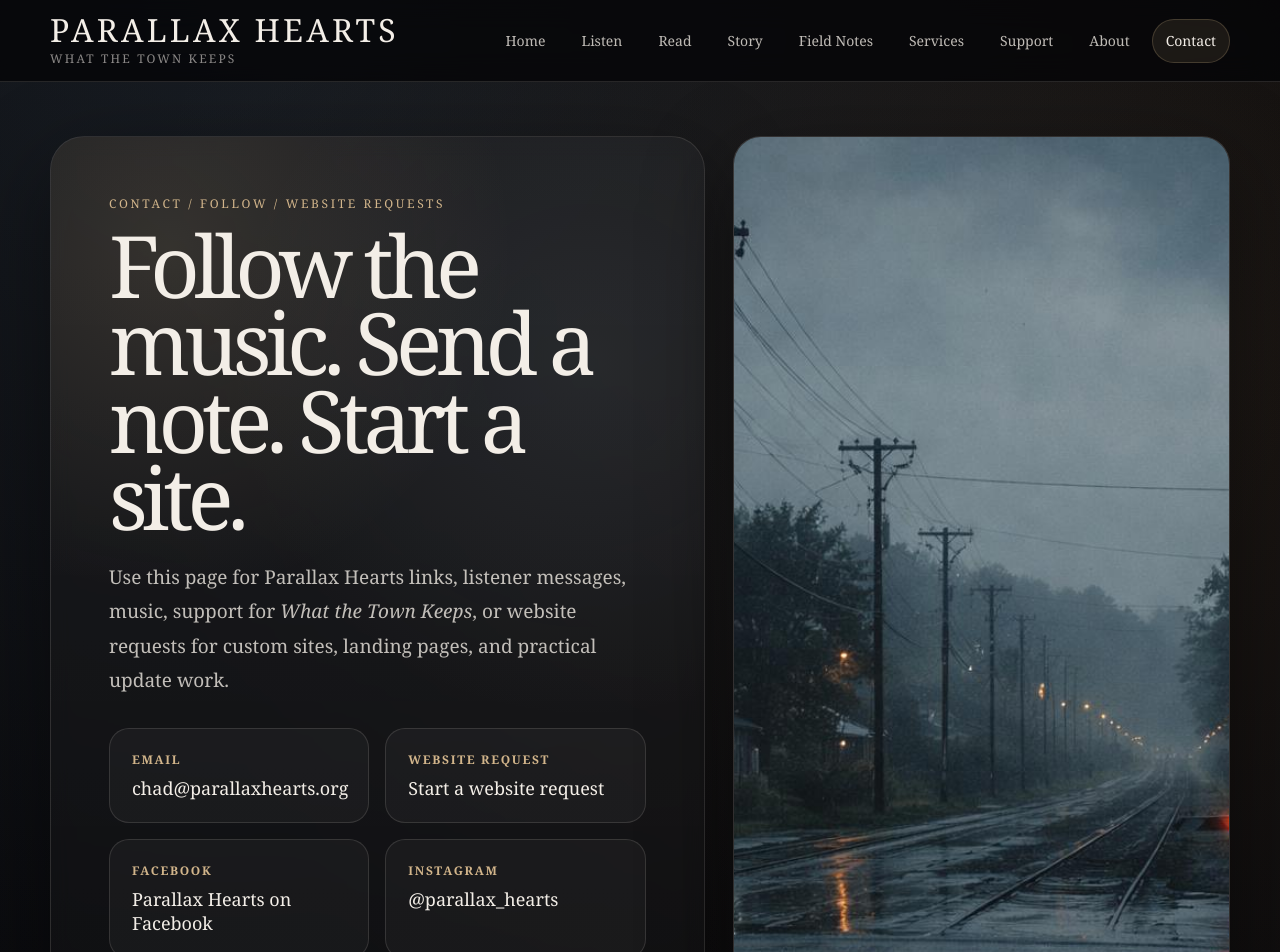
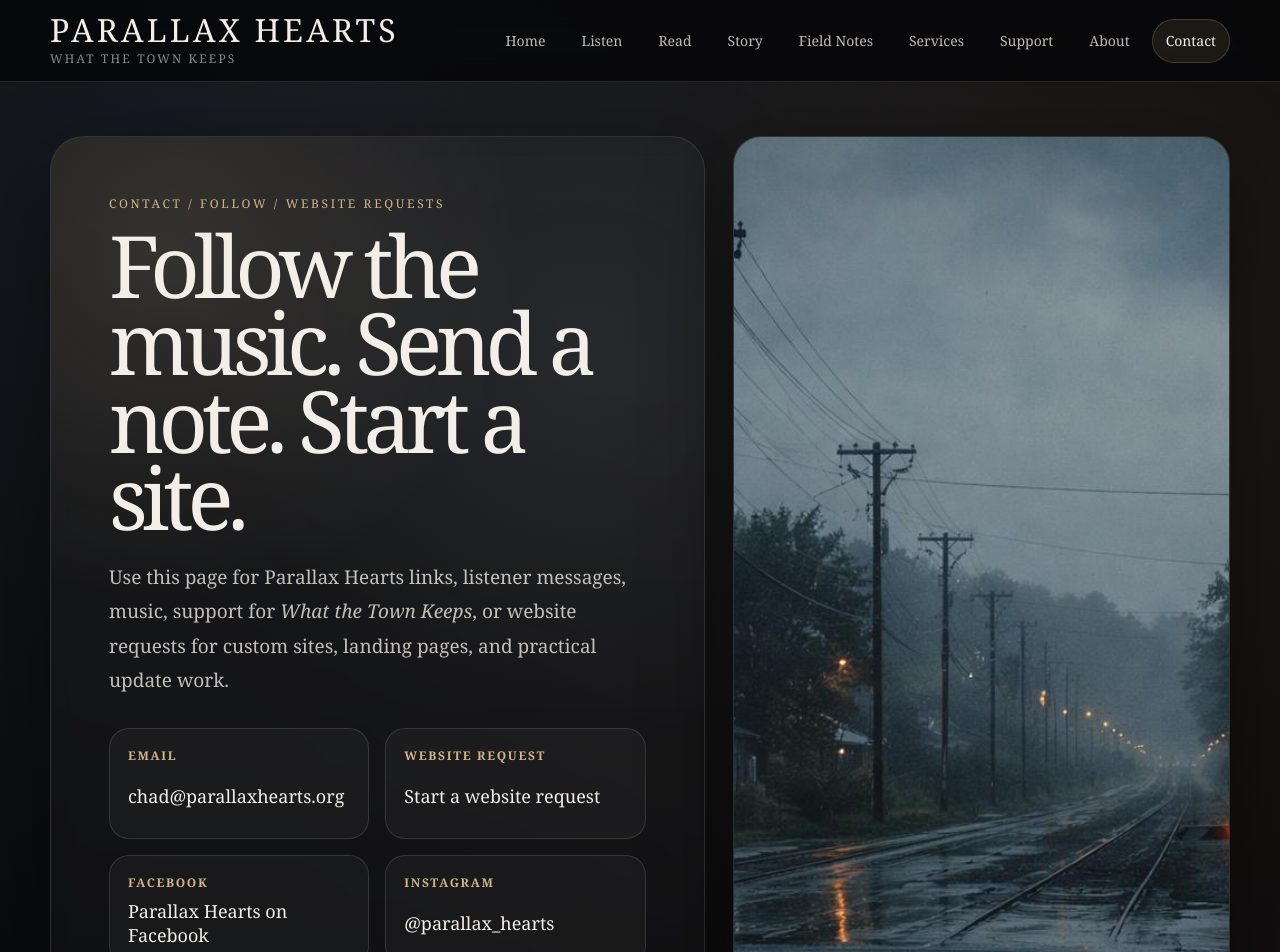
Before and after one commit to chthomps4/parallaxhearts-site, a Next.js app in the folder site/: page /contact in a window 1280 px wide. Shown: the top 952 px of the page. Built offline with nearby package versions, Linux system fonts and the light colour scheme.

Commit message:
Improve contact link tap targets

```diff
--- a/site/app/contact/page.tsx
+++ b/site/app/contact/page.tsx
@@ -198,7 +198,7 @@ export default function ContactPage() {
                       style={{
                         border: "1px solid var(--line)",
                         borderRadius: "20px",
-                        padding: "22px",
+                        padding: "18px",
                         background: "rgba(255,255,255,0.035)",
                       }}
                     >
@@ -223,6 +223,10 @@ export default function ContactPage() {
                           textDecoration: "none",
                           fontSize: "18px",
                           lineHeight: 1.35,
+                          minHeight: "48px",
+                          display: "flex",
+                          alignItems: "center",
+                          overflowWrap: "anywhere",
                         }}
                       >
                         {item.value}
```
